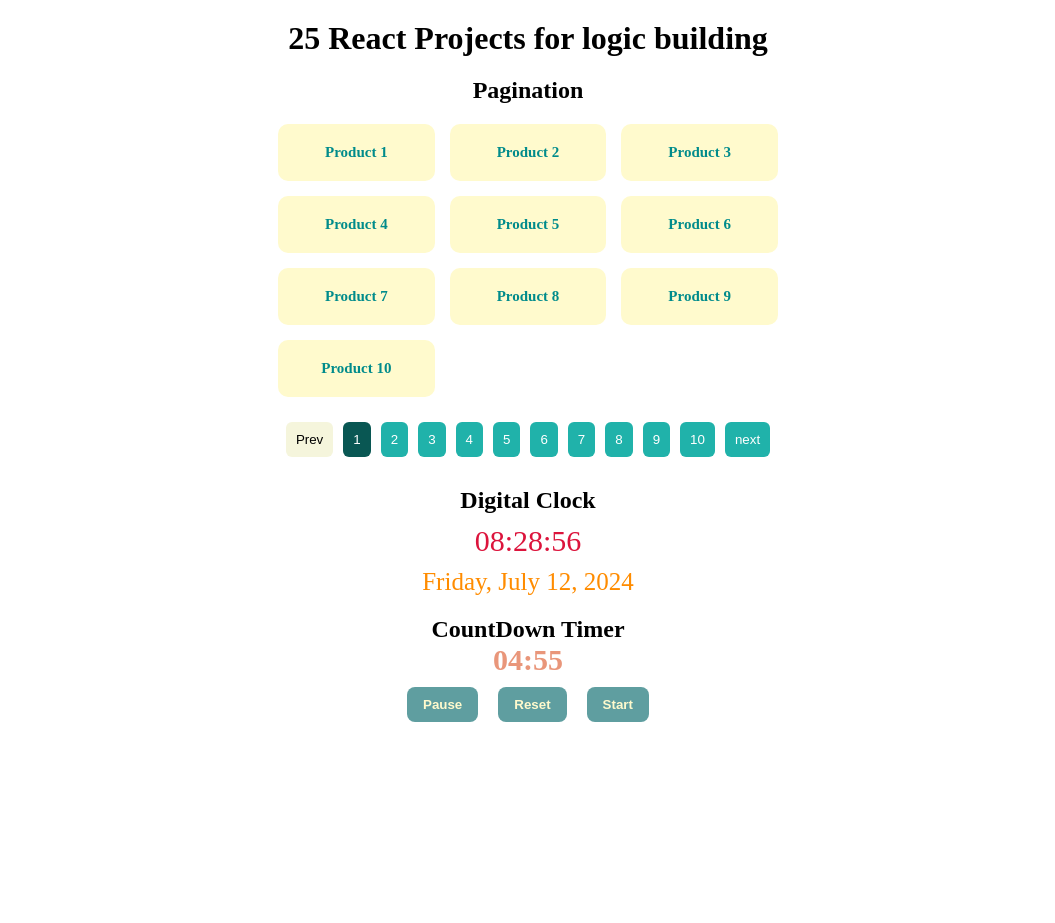
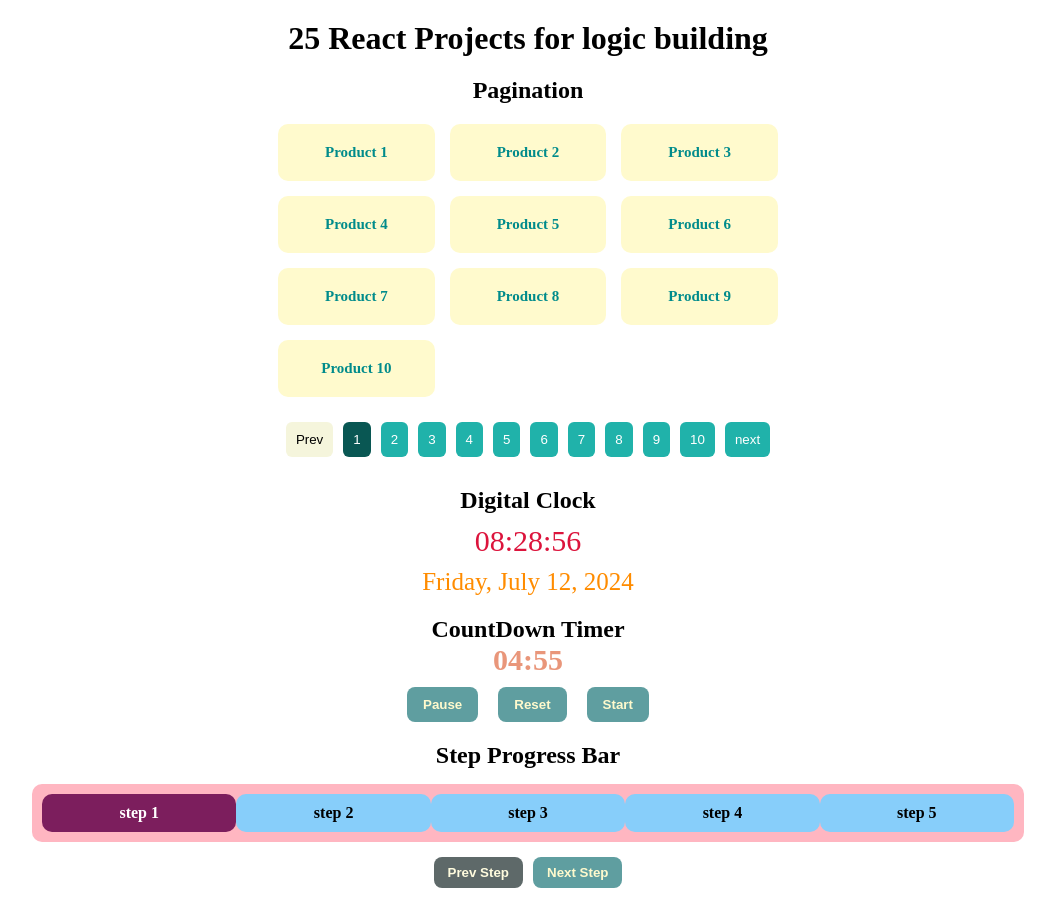
Before and after one commit to Mahin-Hasan/Master-React-and-JS-core-concepts, a React (Vite) app in the folder 25 React JS Projects for logic building/25-react-project/: page / in a window 1280 px wide. Shown: the whole page, without its empty margins (112-1167 px from the left). Before the commit the page ends 800 px from the top, so only its background shows below. Built offline with nearby package versions, Linux system fonts and the light colour scheme.

Commit message:
created steps progress bar

```diff
--- a/25 React JS Projects for logic building/25-react-project/src/App.jsx
+++ b/25 React JS Projects for logic building/25-react-project/src/App.jsx
@@ -3,6 +3,7 @@ import './App.css'
 import PaginationTest from './components/1. Pagination/test'
 import DigitalClock from './components/2. digital-clock'
 import CountdownTimerTest from './components/3. countdown-timer/test'
+import StepProgressBarTest from './components/4. step-progress-bar/test'
 
 function App() {
 
@@ -13,6 +14,7 @@ function App() {
         <PaginationTest/>
         <DigitalClock/>
         <CountdownTimerTest/>
+        <StepProgressBarTest/>
       </div>
     </>
   )
--- /dev/null
+++ b/25 React JS Projects for logic building/25-react-project/src/components/4. step-progress-bar/index.jsx
@@ -0,0 +1,34 @@
+
+const StepProgressBar = ({ steps, activeStep, setActiveStep }) => {
+    function handlePrevStep() {
+        setActiveStep((prevStep) => Math.max(prevStep - 1, 0));//returns the greater value so that it can not be negative
+    }
+
+    function handleNextStep() {
+        setActiveStep((prevStep) => Math.min(prevStep + 1, steps.length - 1));
+    }
+
+    function calculateCurrentStepWidth() {
+        return `${100 / (steps.length - 1) * activeStep}%`
+    }
+
+    return (
+        <div>
+            <div className="steps">
+                {
+                    steps && steps.length > 0 ?
+                        steps.map((stepItem, idx) => <div className={`step ${idx <= activeStep ? 'active' : " "}`} style={{ width: calculateCurrentStepWidth()}} key={idx}>
+                            {stepItem}
+                        </div>)
+                        : null
+                }
+            </div>
+            <div className="step-btn-wrapper">
+                <button disabled={activeStep === 0} onClick={handlePrevStep}>Prev Step</button>
+                <button disabled={activeStep === steps.length - 1} onClick={handleNextStep}>Next Step</button>
+            </div>
+        </div>
+    );
+};
+
+export default StepProgressBar;
--- /dev/null
+++ b/25 React JS Projects for logic building/25-react-project/src/components/4. step-progress-bar/progress.css
@@ -0,0 +1,50 @@
+.steps {
+    display: flex;
+    justify-content: space-between;
+    width: 80%;
+    align-items: center;
+    margin: auto;
+    background-color: lightpink;
+    border-radius: 10px;
+    padding: 10px;
+    margin-top: 15px;
+}
+
+.step {
+    flex-grow: 1;
+    height: 100%;
+    display: flex;
+    align-items: center;
+    justify-content: center;
+    font-weight: bold;
+    background-color: lightskyblue;
+    padding: 10px;
+    border-radius: 10px;
+}
+
+.step.active {
+    background-color: rgb(124, 30, 93);
+    color: white;
+}
+
+.step-btn-wrapper{
+    display: flex;
+    justify-content: center;
+    align-items: center;
+    gap: 10px;
+    margin: 15px 0;
+}
+.step-btn-wrapper button {
+    padding: 8px 14px;
+    background-color: cadetblue;
+    border: none;
+    border-radius: 8px;
+    font-weight: bolder;
+    color: lemonchiffon;
+    cursor: pointer;
+}
+.step-btn-wrapper button:disabled {
+    background-color: rgb(9, 26, 26);
+    cursor: not-allowed;
+    opacity: 0.65;
+   }
--- /dev/null
+++ b/25 React JS Projects for logic building/25-react-project/src/components/4. step-progress-bar/test.jsx
@@ -0,0 +1,18 @@
+import { useState } from "react";
+import StepProgressBar from ".";
+import "./progress.css"
+
+const StepProgressBarTest = () => {
+    const [activeStep, setActiveStep] = useState(0)
+    const steps = ['step 1', 'step 2', 'step 3', 'step 4', 'step 5']
+
+
+    return (
+        <div className="step-progress-bar-container">
+            <h2>Step Progress Bar</h2>
+            <StepProgressBar steps={steps} activeStep={activeStep} setActiveStep={setActiveStep} />
+        </div>
+    );
+};
+
+export default StepProgressBarTest;
```
Also changed, not shown: 25 React JS Projects for logic building/25-react-project/src/components/3. countdown-timer/timer.css (line endings or trailing spaces).
